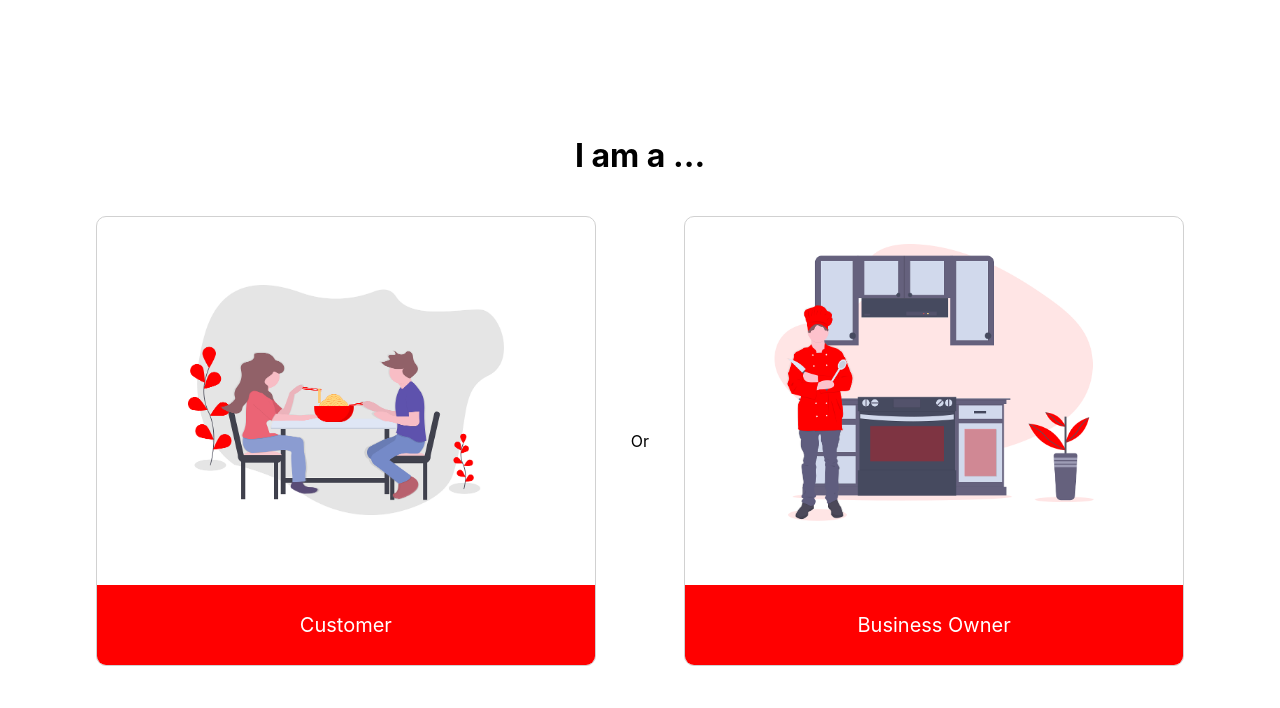
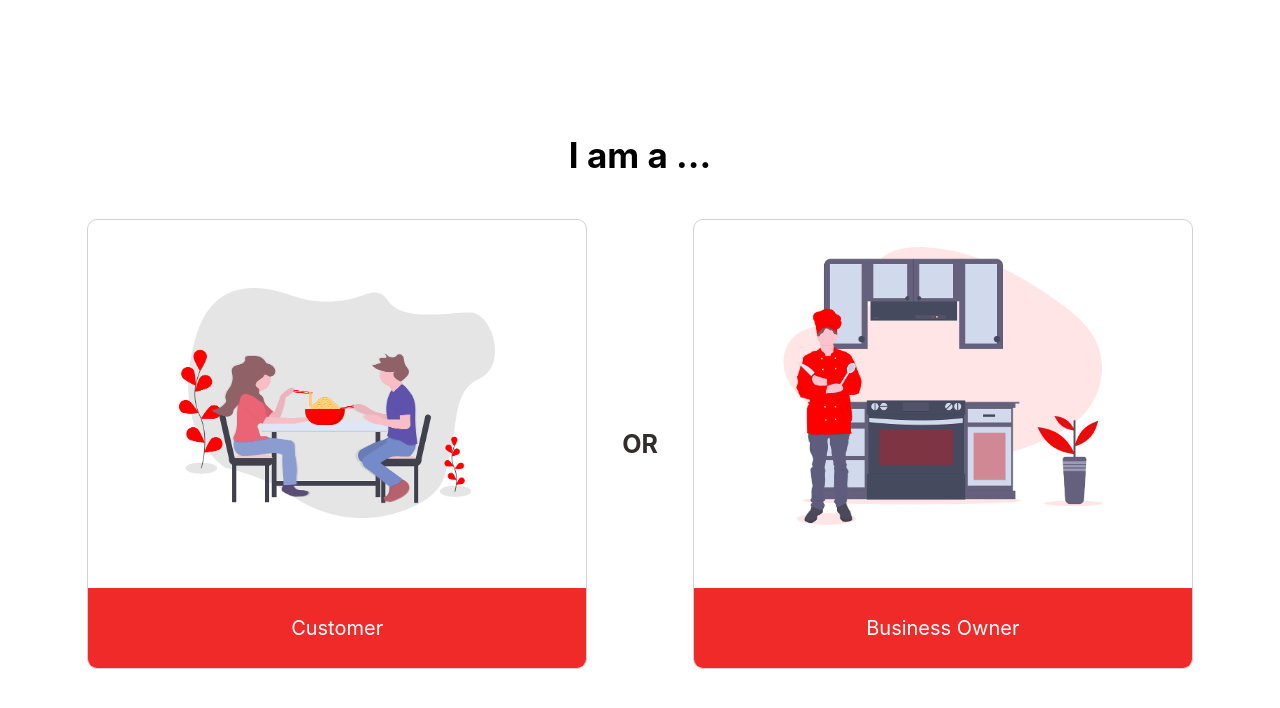
Before and after one commit to piercetu/FoodCloud, a Flask app: page /start in a window 1280 px wide. Shown: the top 708 px of the page. Run offline with Flask 2, Linux system fonts and the light colour scheme; some libraries are stand-ins or nearby versions.

Commit message:
change some design

```diff
--- a/development/static/styles/start.css
+++ b/development/static/styles/start.css
@@ -55,7 +55,7 @@ body {
   display: flex;
     align-items: center;
     justify-content: center;
-  background-color: red;
+  background-color: #f02929;
   color: #ffffff;
   height: 80px;
   font-size: 20px;
@@ -63,6 +63,13 @@ body {
   width: 100%;
 }
 
-h1, p {
+h1 {
   text-align: center;
+  font-size: 35px;
 }
+
+p {
+  text-align: center;
+  font-size: 25px;
+  color: #312d2d;
+}
--- a/development/templates/buyer.html
+++ b/development/templates/buyer.html
@@ -15,11 +15,11 @@
             <form action="/search" method="POST">
                 <div>
                     <h2>Zip Code</h2>
-                    <input type="text" name="zipcode"></br>
+                    <input type="text" name="zipcode" autocomplete="off"></br>
                 </div>
                 <div>
                     <h2>Search Radius</h2>
-                    <input type="text" name="radius"></br>
+                    <input type="text" name="radius" autocomplete="off"></br>
                 </div>
                 <div>
                     <button>Search!</button>
--- a/development/templates/start.html
+++ b/development/templates/start.html
@@ -20,7 +20,7 @@
         <img src="{{ url_for('static', filename='resources/start-customer.png') }}" alt="Customer Image">
         <p>Customer</p>
       </a>
-      <p>Or</p>
+      <p><b>OR</b></p>
       <a class="selection business" href="/signup">
         <img src="{{ url_for('static', filename='resources/start-business.png') }}" alt="Business Owner Image">
         <p>Business Owner</p>
```
